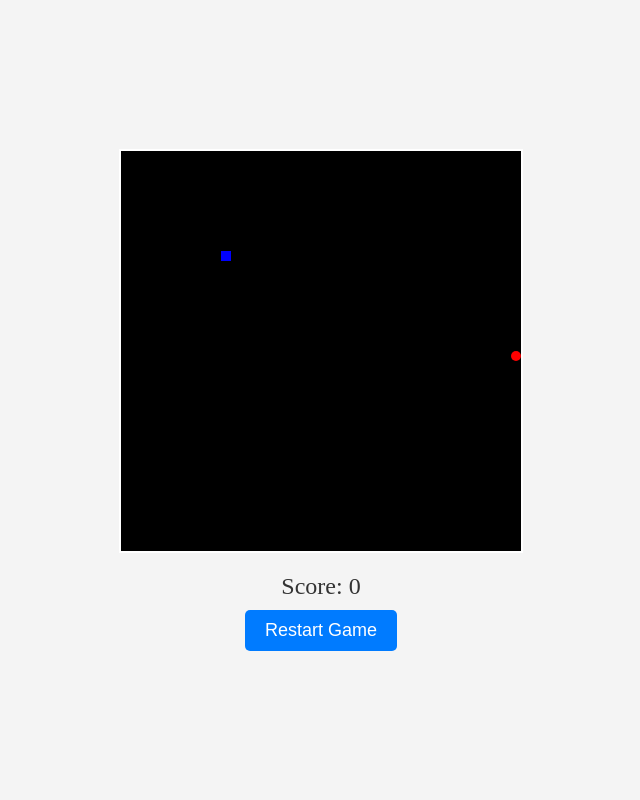
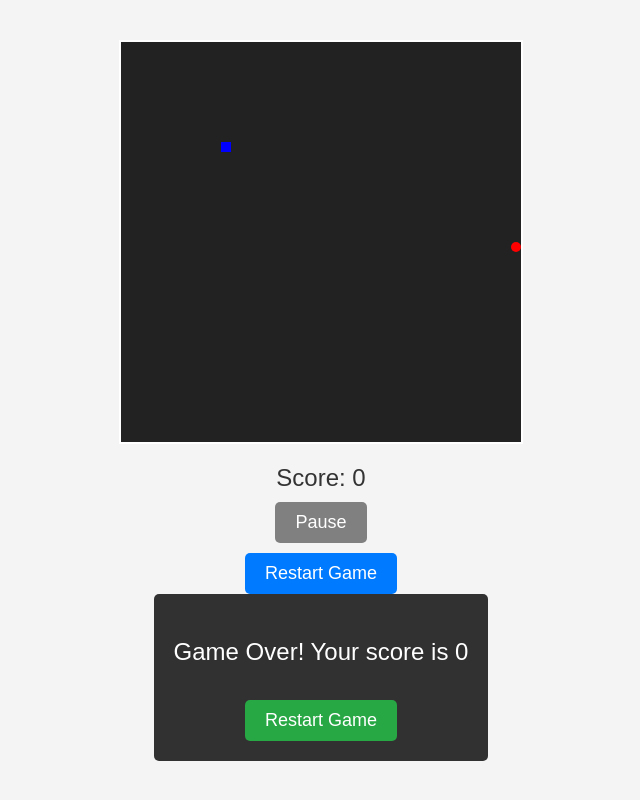
Before and after one commit to Basheer-Mahammad/Snake-Game, a plain HTML site: page index.html in a window 1280 px wide. Shown: the whole page, without its empty margins (319-959 px from the left). Drawn offline with Linux system fonts and the light colour scheme.

Commit message:
index.html

```diff
--- a/index.html
+++ b/index.html
@@ -13,9 +13,10 @@
       height: 100vh;
       margin: 0;
       background-color: #f4f4f4;
+      font-family: Arial, sans-serif;
     }
     canvas {
-      background-color: #000;
+      background-color: #222;
       border: 2px solid #fff;
     }
     #score {
@@ -23,7 +24,7 @@
       font-size: 24px;
       color: #333;
     }
-    #restart-btn {
+    #restart-btn, #pause-btn {
       margin-top: 10px;
       padding: 10px 20px;
       font-size: 18px;
@@ -33,9 +34,31 @@
       border-radius: 5px;
       cursor: pointer;
     }
-    #restart-btn:disabled {
+    #pause-btn {
+      background-color: #FF5733;
+    }
+    #restart-btn:disabled, #pause-btn:disabled {
       background-color: grey;
       cursor: not-allowed;
+    }
+    #game-over {
+      display: none;
+      color: #fff;
+      background-color: rgba(0, 0, 0, 0.8);
+      padding: 20px;
+      border-radius: 5px;
+      font-size: 24px;
+      text-align: center;
+    }
+    #game-over button {
+      margin-top: 10px;
+      padding: 10px 20px;
+      font-size: 18px;
+      background-color: #28a745;
+      color: white;
+      border: none;
+      border-radius: 5px;
+      cursor: pointer;
     }
   </style>
 </head>
@@ -43,7 +66,13 @@
 
   <canvas id="snake-game" width="400" height="400"></canvas>
   <div id="score">Score: 0</div>
+  <button id="pause-btn">Pause</button>
   <button id="restart-btn" disabled>Restart Game</button>
+
+  <div id="game-over">
+    <p>Game Over! Your score is <span id="final-score"></span></p>
+    <button id="restart-game-btn">Restart Game</button>
+  </div>
 
   <script>
     const canvas = document.getElementById('snake-game');
@@ -54,21 +83,23 @@
     let direction = {x: 10, y: 0};
     let food = {x: 100, y: 100};
     let score = 0;
-    const snakeColor = 'green';
-    const snakeHeadColor = 'red';
-    const speed = 100;
+    let speed = 100;
     let gameInterval;
+    let isPaused = false;
+    let isGameOver = false;
     const restartBtn = document.getElementById('restart-btn');
+    const pauseBtn = document.getElementById('pause-btn');
+    const gameOverScreen = document.getElementById('game-over');
+    const finalScore = document.getElementById('final-score');
+    const restartGameBtn = document.getElementById('restart-game-btn');
 
-    // Variables for touch controls
-    let touchStartX = 0;
-    let touchStartY = 0;
-    let touchEndX = 0;
-    let touchEndY = 0;
+    // Sound effects
+    const eatSound = new Audio('https://www.soundjay.com/button/beep-07.wav');
+    const gameOverSound = new Audio('https://www.soundjay.com/button/beep-09.wav');
 
     function drawSnake() {
       snake.forEach((segment, index) => {
-        ctx.fillStyle = index === 0 ? snakeHeadColor : snakeColor;
+        ctx.fillStyle = index === 0 ? 'red' : 'green';
         ctx.beginPath();
         ctx.arc(segment.x + gridSize / 2, segment.y + gridSize / 2, gridSize / 2, 0, Math.PI * 2);
         ctx.fill();
@@ -93,7 +124,9 @@
       if (head.x === food.x && head.y === food.y) {
         score++;
         document.getElementById('score').textContent = 'Score: ' + score;
+        eatSound.play();
         generateFood();
+        increaseSpeed();
       } else {
         snake.pop(); // Remove tail if not eating food
       }
@@ -104,7 +137,17 @@
       food.y = Math.floor(Math.random() * canvas.height / gridSize) * gridSize;
     }
 
+    function increaseSpeed() {
+      // Increase speed as score increases
+      if (score % 5 === 0 && speed > 50) {
+        speed -= 10;
+        clearInterval(gameInterval);
+        startGame();
+      }
+    }
+
     function changeDirection(event) {
+      if (isPaused || isGameOver) return;
       const key = event.keyCode;
       if (key === 37 && direction.x === 0) direction = {x: -gridSize, y: 0}; // Left
       if (key === 38 && direction.y === 0) direction = {x: 0, y: -gridSize}; // Up
@@ -146,12 +189,17 @@
 
     function startGame() {
       gameInterval = setInterval(gameLoop, speed);
+      pauseBtn.disabled = false;
       restartBtn.disabled = true;
     }
 
     function endGame() {
       clearInterval(gameInterval);
-      alert("Game Over! Your score is " + score);
+      gameOverSound.play();
+      isGameOver = true;
+      finalScore.textContent = score;
+      gameOverScreen.style.display = 'block';
+      pauseBtn.disabled = true;
       restartBtn.disabled = false;
     }
 
@@ -159,8 +207,11 @@
       snake = [{x: 200, y: 200}];
       direction = {x: 10, y: 0};
       score = 0;
+      speed = 100;
       document.getElementById('score').textContent = 'Score: 0';
+      gameOverScreen.style.display = 'none';
       generateFood();
+      isGameOver = false;
       startGame();
     }
 
@@ -171,11 +222,24 @@
       drawFood();
     }
 
+    function pauseGame() {
+      if (isPaused) {
+        gameInterval = setInterval(gameLoop, speed);
+        pauseBtn.textContent = 'Pause';
+      } else {
+        clearInterval(gameInterval);
+        pauseBtn.textContent = 'Resume';
+      }
+      isPaused = !isPaused;
+    }
+
     // Event listeners
     document.addEventListener('keydown', changeDirection);
     document.addEventListener('touchstart', handleTouchStart);
     document.addEventListener('touchend', handleTouchEnd);
     restartBtn.addEventListener('click', restartGame);
+    pauseBtn.addEventListener('click', pauseGame);
+    restartGameBtn.addEventListener('click', restartGame);
 
     // Start the game initially
     startGame();
```
